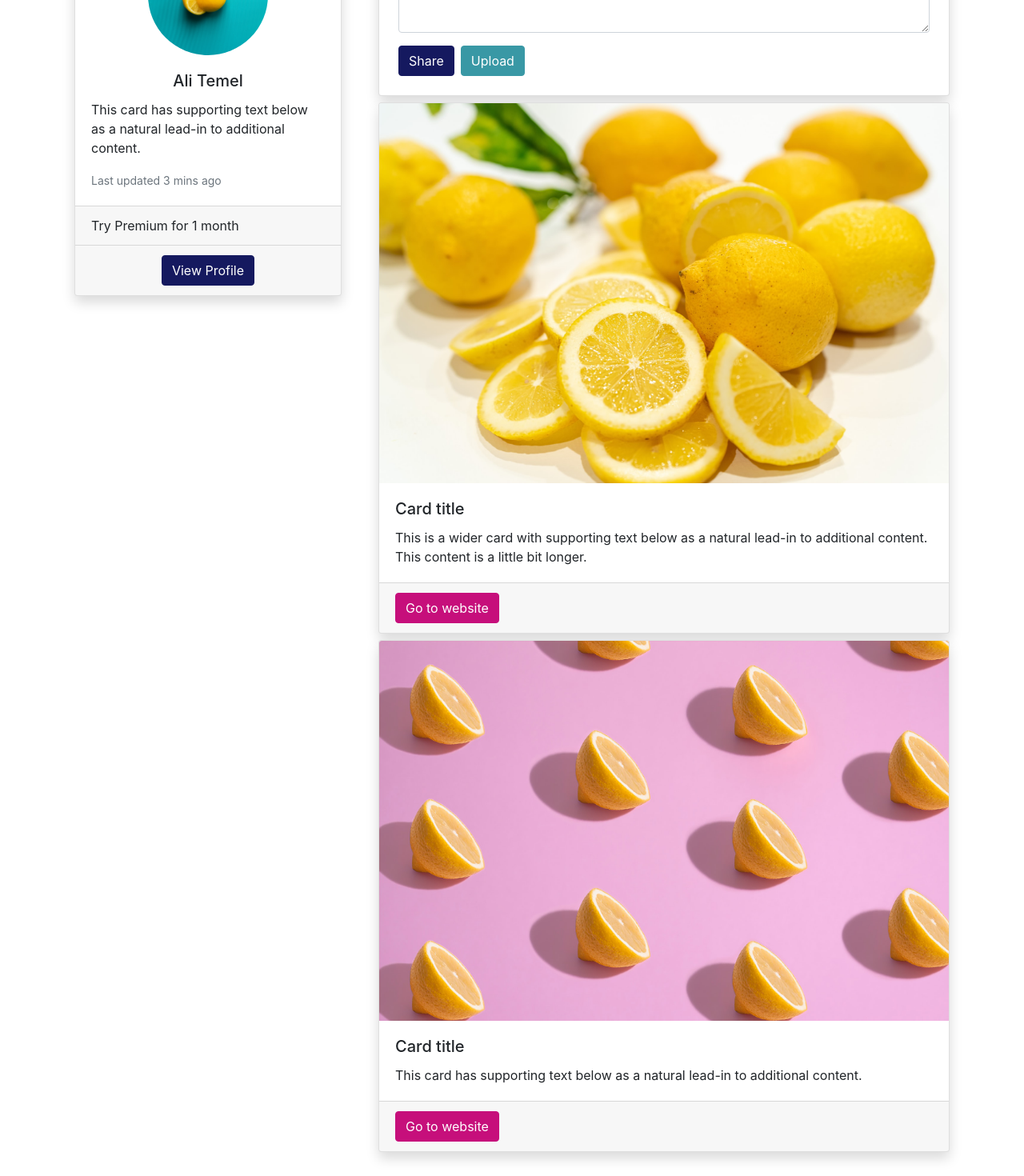
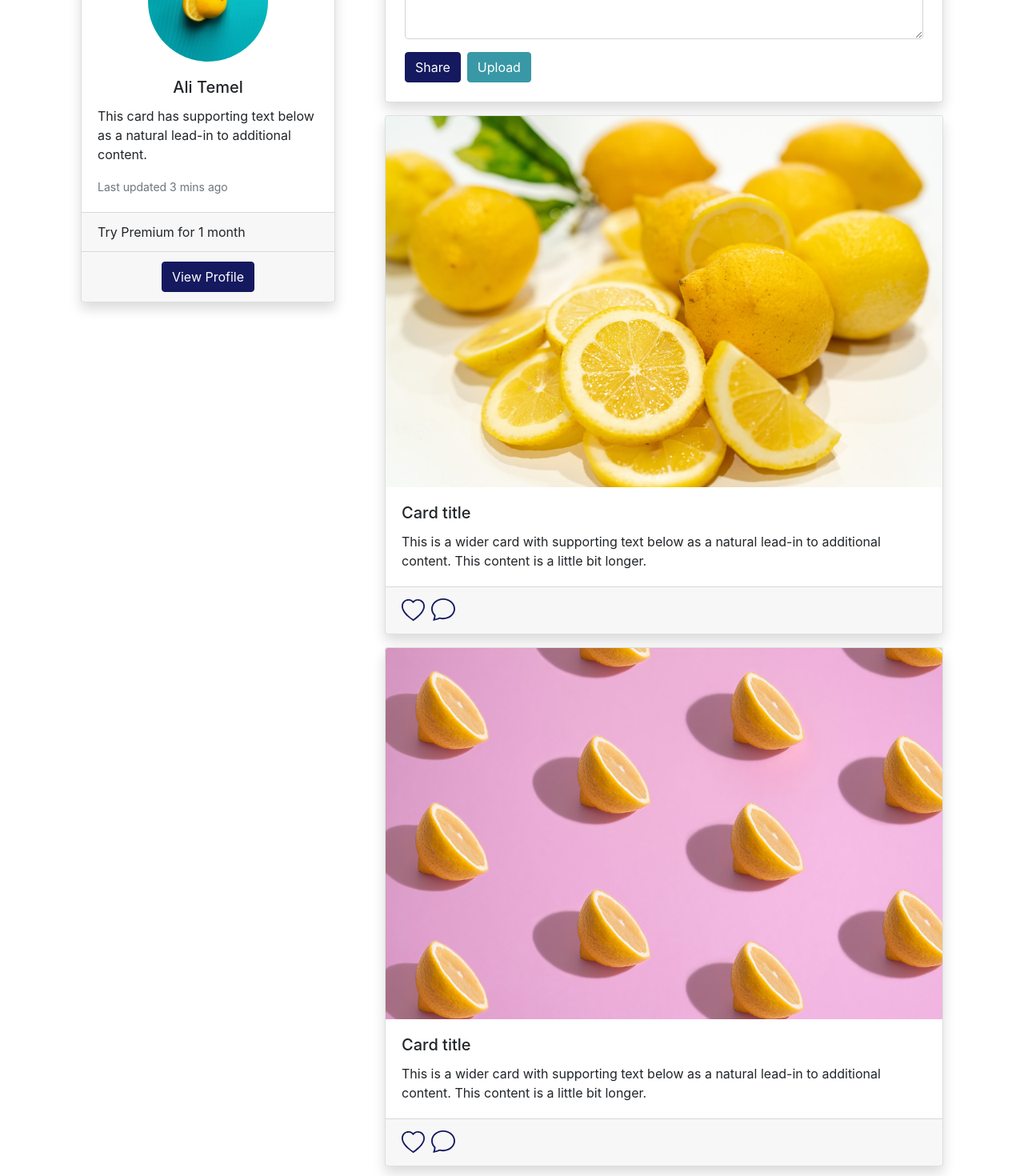
Before and after one commit to alitemel89/juicy-lemons, a React (Create React App) app: page /post in a window 1280 px wide. Shown: the part 180-1650 px from the top of the page at 80% size. Built offline with nearby package versions, Linux system fonts and the light colour scheme.

Commit message:
update Card component

```diff
--- a/src/components/post/Post.js
+++ b/src/components/post/Post.js
@@ -1,16 +1,21 @@
-import React from "react";
+import React, { useState } from "react";
 import { Card, Form, Button, Container, Col, Row } from "react-bootstrap";
 import firstSlide from "../../images/firstslide.jpg";
 import secondSlide from "../../images/secondslide.jpg";
 import thirdSlide from "../../images/thirdslide.jpg";
+import { BsHeart } from "react-icons/bs";
+import { BsChat } from "react-icons/bs";
+import { BsHeartFill } from "react-icons/bs";
 
 function Post() {
+  const [click, setClick] = useState(false);
+
   return (
     <>
       <Container>
         <Row>
           <Col sm={4}>
-            <Card className="shadow m-2">
+            <Card className="shadow m-3">
               <Card.Img
                 variant="top"
                 src={thirdSlide}
@@ -38,7 +43,7 @@ function Post() {
             </Card>
           </Col>
           <Col sm={8}>
-            <Card className="shadow m-2">
+            <Card className="shadow m-3">
               <Form className="p-4">
                 <Form.Group
                   className="mb-3"
@@ -52,7 +57,7 @@ function Post() {
               </Form>
             </Card>
 
-            <Card className="shadow m-2">
+            <Card className="shadow m-3">
               <Card.Img variant="top" src={firstSlide} />
               <Card.Body>
                 <Card.Title>Card title</Card.Title>
@@ -63,21 +68,68 @@ function Post() {
                 </Card.Text>
               </Card.Body>
               <Card.Footer>
-                <Button className="btn btn-secondary">Go to website</Button>
+                {click ? (
+                  <BsHeartFill
+                    size={29}
+                    color="#C60F7B"
+                    className="mr-2"
+                    role="button"
+                    onClick={() => setClick(!click)}
+                  />
+                ) : (
+                  <BsHeart
+                    size={29}
+                    color="#15195f"
+                    className="mr-2"
+                    role="button"
+                    onClick={() => setClick(!click)}
+                  />
+                )}
+
+                <BsChat
+                  size={30}
+                  color="#15195f"
+                  className="mb-1"
+                  role="button"
+                />
               </Card.Footer>
             </Card>
 
-            <Card className="shadow m-2 mb-4">
+            <Card className="shadow m-3">
               <Card.Img variant="top" src={secondSlide} />
               <Card.Body>
                 <Card.Title>Card title</Card.Title>
                 <Card.Text>
-                  This card has supporting text below as a natural lead-in to
-                  additional content.{" "}
+                  This is a wider card with supporting text below as a natural
+                  lead-in to additional content. This content is a little bit
+                  longer.
                 </Card.Text>
               </Card.Body>
               <Card.Footer>
-                <Button className="btn btn-secondary">Go to website</Button>
+                {click ? (
+                  <BsHeartFill
+                    size={29}
+                    color="#C60F7B"
+                    className="mr-2"
+                    role="button"
+                    onClick={() => setClick(!click)}
+                  />
+                ) : (
+                  <BsHeart
+                    size={29}
+                    color="#15195f"
+                    className="mr-2"
+                    role="button"
+                    onClick={() => setClick(!click)}
+                  />
+                )}
+
+                <BsChat
+                  size={30}
+                  color="#15195f"
+                  className="mb-1"
+                  role="button"
+                />
               </Card.Footer>
             </Card>
           </Col>
```
